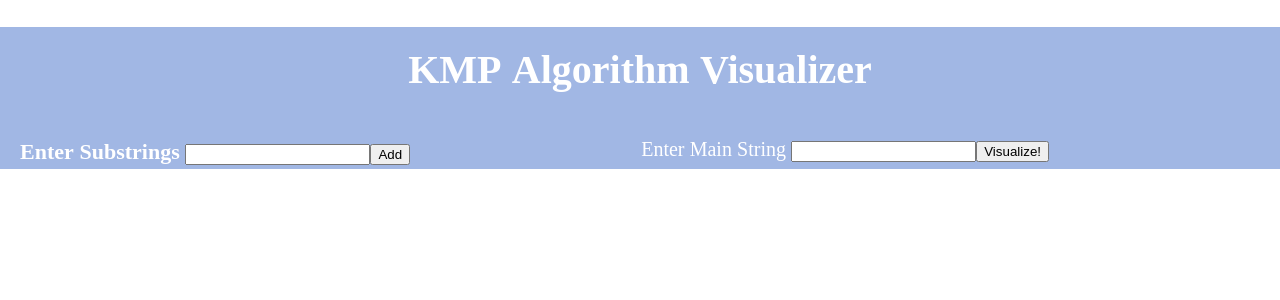
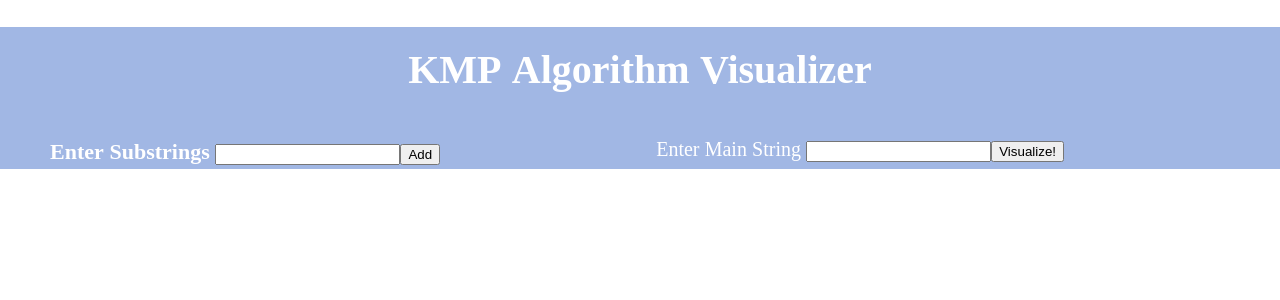
Before and after one commit to Kenneth-Ye/AhoCorasick-Algorithm-Visualizer, a React (Create React App) app: page / in a window 1280 px wide. Shown: the top 300 px of the page. Built offline with nearby package versions, Linux system fonts and the light colour scheme.

Commit message:
edit css
mainstringinput component is now  a child component of stringinput component rather than sibling, CSS edited to compensate for this

```diff
--- a/src/App.css
+++ b/src/App.css
@@ -22,7 +22,7 @@
 
 .substringForm {
   text-align: left;
-  margin-left: 20px;
+  margin-left: 50px;
   font-size: 22px;
   font-family: 'Noto Serif Khojki', serif;
   font-weight:700;
@@ -48,3 +48,13 @@
 .mainstring {
   flex: 1;
 }
+
+.uniqueWarning {
+  text-align: left;
+  margin-left: 110px;
+}
+
+.emptyWarning {
+  text-align: left;
+  margin-left: 110px;
+}
```
